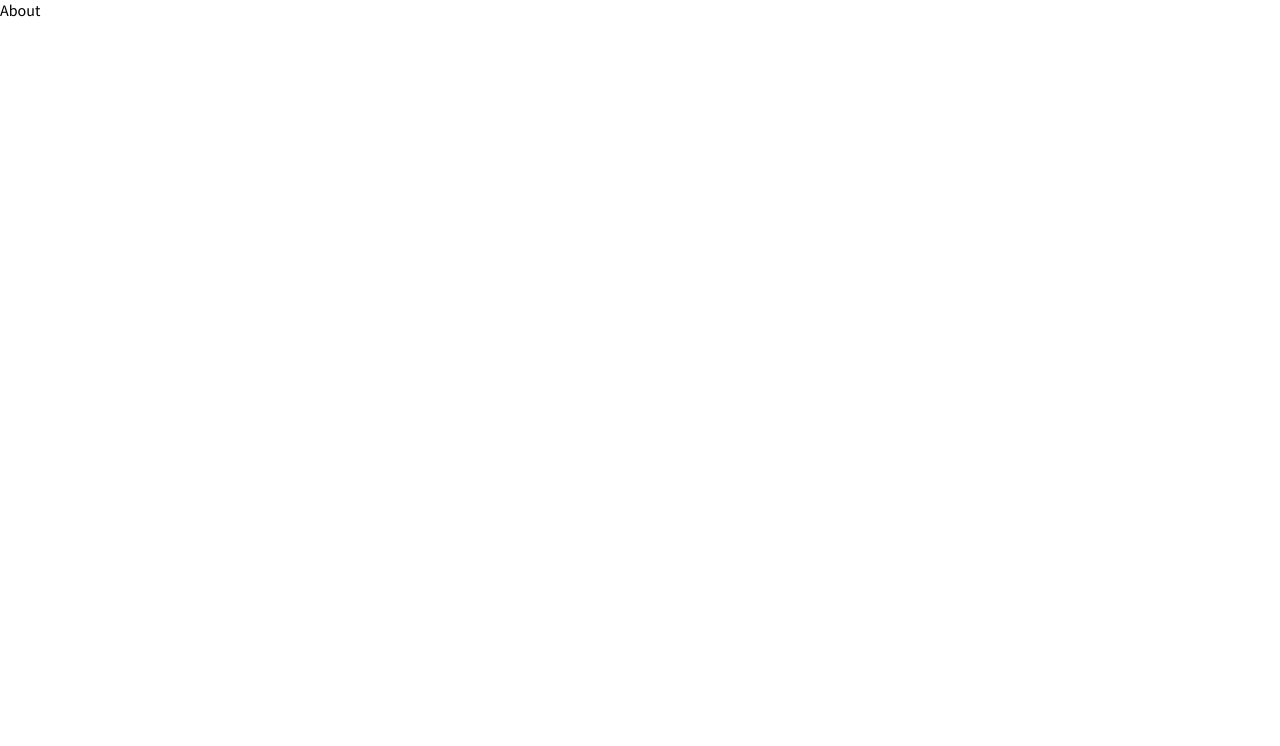
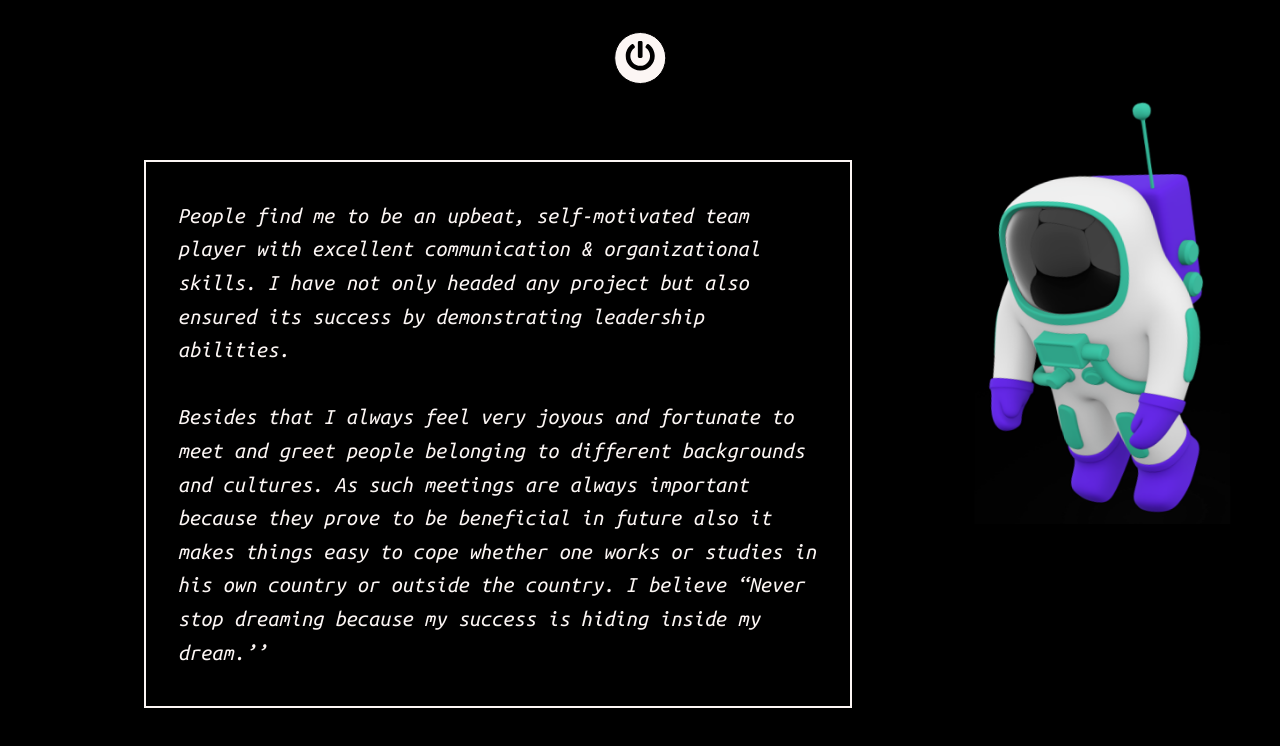
Before and after one commit to faha1999/portfolio-react, a React (Create React App) app: page /about in a window 1280 px wide. Shown: the top 746 px of the page. Built offline with nearby package versions, Linux system fonts and the light colour scheme.

Commit message:
added about

```diff
--- a/src/components/About.jsx
+++ b/src/components/About.jsx
@@ -1,5 +1,47 @@
 import React from 'react';
+import { DarkTheme, lightTheme } from './Themes';
+import styled, { ThemeProvider } from 'styled-components';
+import astronaut from '../assets/Images/spaceman.png';
+
+import { LogoComponent } from './partials/LogoComponent';
+import { PowerButton } from './partials/PowerButton';
+import { SocialIcons } from './partials/SocialIcons';
+
+const Box = styled.div`
+  background-color: ${(props) => props.theme.body};
+`;
+
+const AboutMe = styled.div`
+  border: 2px solid ${(props) => props.theme.text};
+  color: ${(props) => props.theme.text};
+`;
 
 export const About = () => {
-  return <div>About</div>;
+  return (
+    <ThemeProvider theme={DarkTheme}>
+      <LogoComponent theme={DarkTheme} />
+      <SocialIcons theme={DarkTheme} />
+      <PowerButton />
+
+      <Box className="About">
+        <div className="spaceman">
+          <img src={astronaut} alt="spaceman" />
+        </div>
+
+        <AboutMe className="AboutMe">
+          People find me to be an upbeat, self-motivated team player with
+          excellent communication & organizational skills. I have not only
+          headed any project but also ensured its success by demonstrating
+          leadership abilities.
+          <br /> <br />
+          Besides that I always feel very joyous and fortunate to meet and greet
+          people belonging to different backgrounds and cultures. As such
+          meetings are always important because they prove to be beneficial in
+          future also it makes things easy to cope whether one works or studies
+          in his own country or outside the country. I believe “Never stop
+          dreaming because my success is hiding inside my dream.’’
+        </AboutMe>
+      </Box>
+    </ThemeProvider>
+  );
 };
--- /dev/null
+++ b/src/components/partials/AboutParticle.jsx
@@ -0,0 +1,5 @@
+import React from 'react';
+
+export const AboutParticle = () => {
+  return <div>AboutParticle</div>;
+};
--- /dev/null
+++ b/src/styles/scss/_about.scss
@@ -0,0 +1,50 @@
+.About {
+  width: 100vw;
+  height: 100vh;
+  position: relative;
+  overflow: hidden;
+
+  @keyframes float {
+    0% {
+      transform: translateY(-10px);
+    }
+    50% {
+      transform: translateY(15px) translateX(15px);
+    }
+    100% {
+      transform: translateY(-10px);
+    }
+  }
+
+  .spaceman {
+    position: absolute;
+    top: 10%;
+    right: 5%;
+    width: 20vw;
+    animation: float 4s ease infinite;
+
+    img {
+      width: 100%;
+      height: auto;
+    }
+  }
+
+  .AboutMe {
+    padding: 2rem;
+    width: 50vw;
+    height: 60vh;
+    z-index: 3;
+    line-height: 1.5;
+    display: flex;
+    justify-content: center;
+    align-items: center;
+    font-size: calc(0.6rem + 1vw);
+    backdrop-filter: blur(4px);
+
+    position: absolute;
+    left: calc(5rem + 5vw);
+    top: 10rem;
+    font-family: 'Ubuntu Mono', monospace;
+    font-style: italic;
+  }
+}
--- a/src/styles/scss/style.scss
+++ b/src/styles/scss/style.scss
@@ -6,3 +6,4 @@
 @import './blog';
 @import './anchor';
 @import './skills';
+@import './about';
```
Also changed, not shown: src/styles/css/style.min.css, 1 other file (tests, documents, lock files or other folders).
